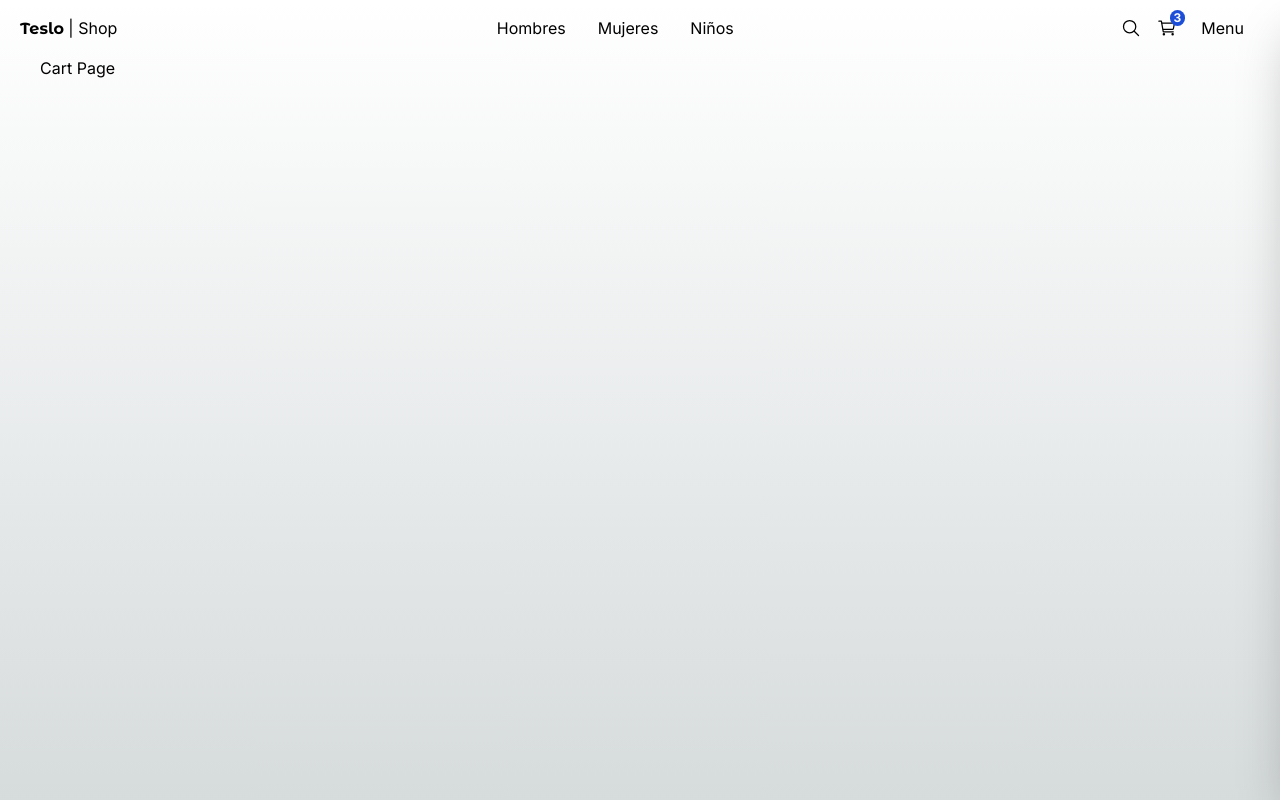
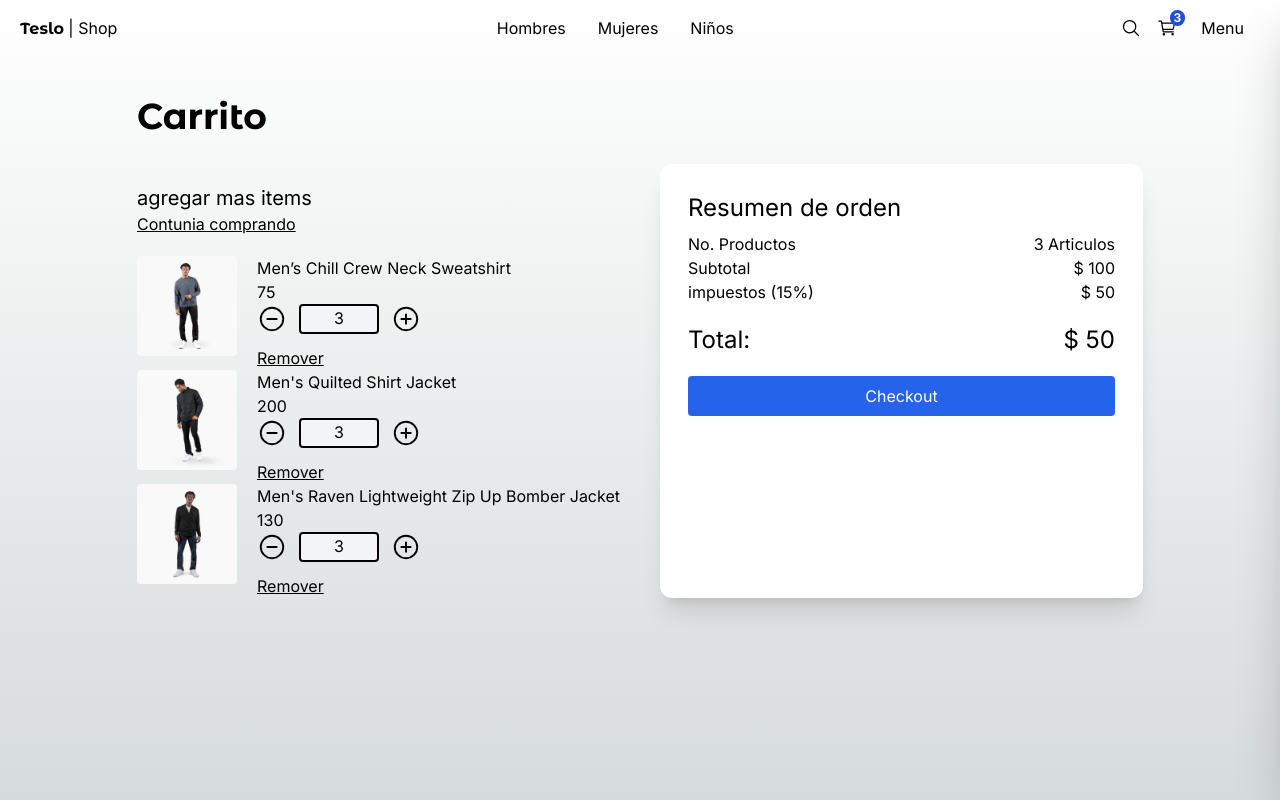
Before and after one commit to Nobbisaurio/teslo-shop, a Next.js app: page /cart in a window 1280 px wide. Built offline with nearby package versions, Linux system fonts and the light colour scheme.

Commit message:
cart page design end

```diff
--- a/src/app/(shop)/cart/page.tsx
+++ b/src/app/(shop)/cart/page.tsx
@@ -1,8 +1,100 @@
+import { QuantitySelector, Title } from '@/components';
+import { initialData } from '@/seed/seed';
+import Image from 'next/image';
+import Link from 'next/link';
+
+
+const productsInCart = [
+  initialData.products[ 0 ],
+  initialData.products[ 1 ],
+  initialData.products[ 2 ],
+];
 
 export default function () {
   return (
-    <div>
-      <h1>Cart Page</h1>
+    <div className='flex justify-center items-center mb-72 px-10 sm:px-0'>
+
+      <div className='flex flex-col w-[1000] '>
+        <Title
+          title='Carrito'
+        />
+
+        <div className='grid grid-cols-1 sm:grid-cols-2 gap-10'>
+
+          {/* carrito */ }
+
+          <div className='flex flex-col mt-5'>
+            <span className='text-xl'>agregar mas items</span>
+            <Link href='/' className='underline mb-5'>
+              Contunia comprando
+            </Link>
+
+
+            {/* Items */ }
+
+            {
+              productsInCart.map( product => (
+                <div key={ product.slug } className='flex'>
+                  <Image
+                    src={ `/products/${ product.images[ 0 ] }` }
+                    alt={ product.title }
+                    width={ 100 }
+                    height={ 100 }
+                    style={ {
+                      width: '100px',
+                      height: '100px',
+                    } }
+                    className='mr-5 rounded'
+                  />
+                  <div>
+                    <p>{ product.title }</p>
+                    <p>{ product.price }</p>
+                    <QuantitySelector
+                      selectedQuantity={ 3 }
+                      availableQuantity={ 5 }
+                    />
+                    <button className='underline mt-3'>
+                      Remover
+                    </button>
+                  </div>
+                </div>
+              ) )
+            }
+          </div>
+
+          {/* Resumen de orden */ }
+
+          <div className='bg-white rounded-xl shadow-xl p-7'>
+            <h2 className='text-2xl mb-2'>Resumen de orden</h2>
+            <div className='grid grid-cols-2'>
+              <span>No. Productos</span>
+              <span className='text-right'>3 Articulos</span>
+
+              <span>Subtotal</span>
+              <span className='text-right'>$ 100</span>
+
+              <span>impuestos (15%)</span>
+              <span className='text-right'>$ 50</span>
+
+              <span className='text-2xl mt-5'>Total:</span>
+              <span className='text-right text-2xl mt-5'>$ 50</span>
+            </div>
+            <div className='mt-5 mb-2 w-full'>
+              <Link
+                className='flex btn-primary justify-center'
+                href='/checkout/address'>
+                Checkout
+              </Link>
+            </div>
+          </div>
+
+
+
+        </div>
+
+      </div>
+
+
     </div>
   );
 }
```
